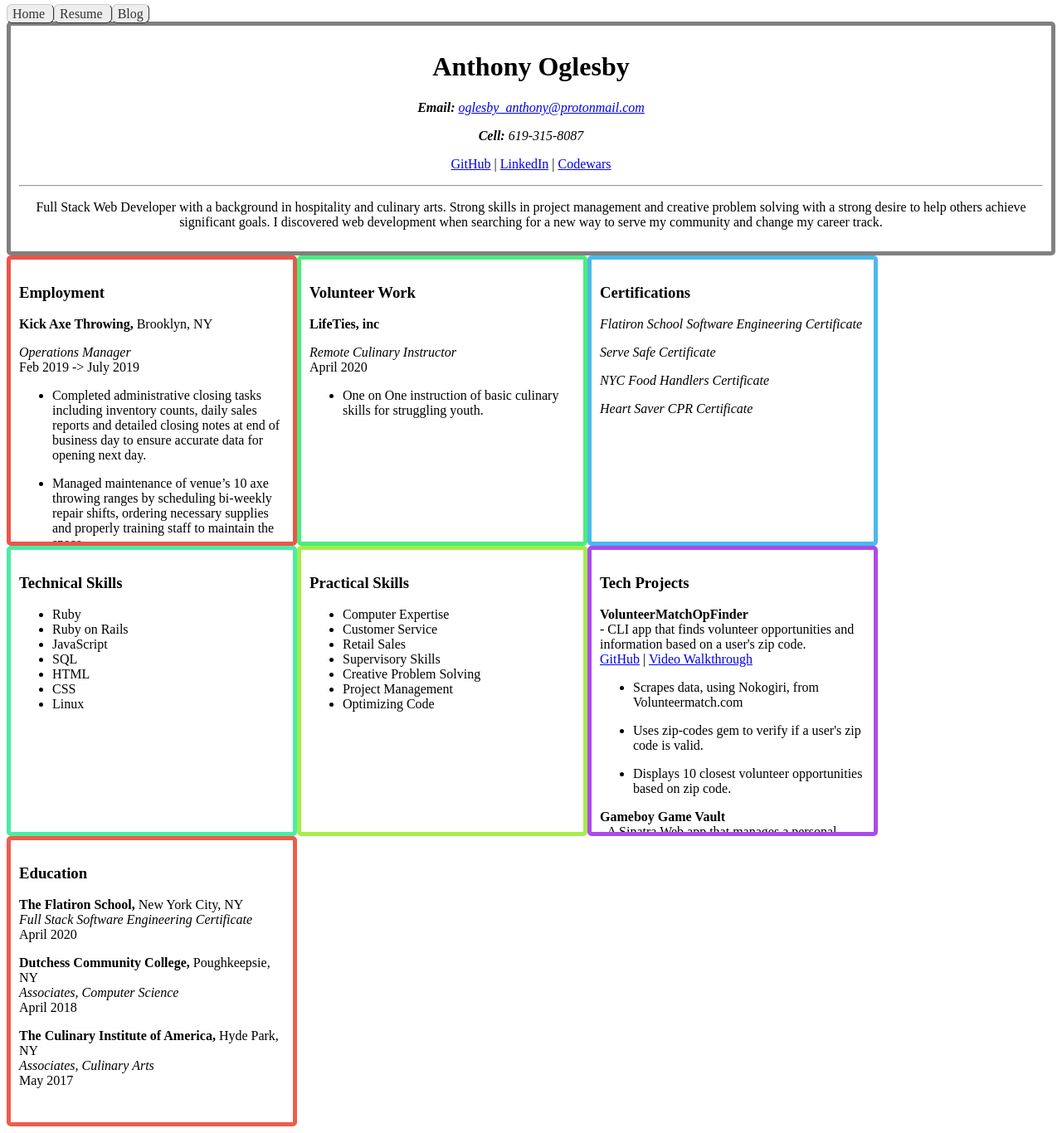
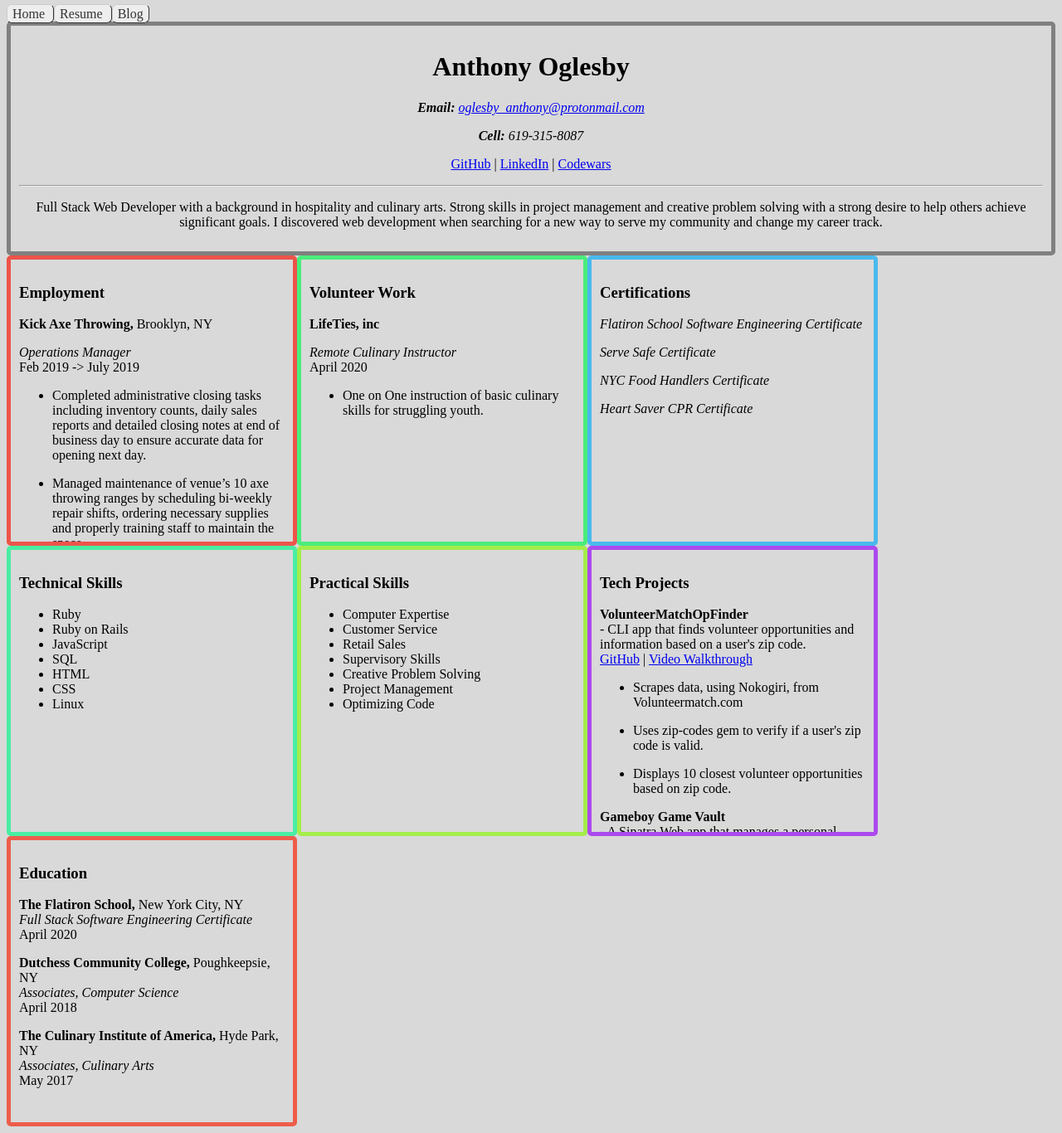
Before and after one commit to oglesbyanthony88/oglesbyanthony88.github.io, a Jekyll site: the page built from resume.html, in a window 1280 px wide. Shown: the whole page at 83% size. Built offline with Jekyll 4.4.1, drawn with Linux system fonts in a browser that asks for light colours.

Commit message:
edits to blog page css

```diff
--- a/_sass/main.scss
+++ b/_sass/main.scss
@@ -1,5 +1,5 @@
-.current {
-  color: green;
+body {
+  background-color: #d9d9d9;
 }
 
 a.nav {
@@ -99,3 +99,16 @@
   border: 5px solid #ed5d4a;
   border-radius: 5px;
 }
+.posts a {
+  color: #32a852
+}
+
+.posts {
+  width: 320px;
+  text-align: center;
+  margin: auto;
+  border-radius: 5px;
+  box-shadow: 0 6px 10px 0 #999999;
+  background-color: #9e9e9e;
+  transition: 0.3s;
+}
--- a/assets/styles.scss
+++ /dev/null
@@ -1,4 +0,0 @@
----
----
-
-@import "main";
```
Also changed, not shown: blog.html (+3 -5 lines).
